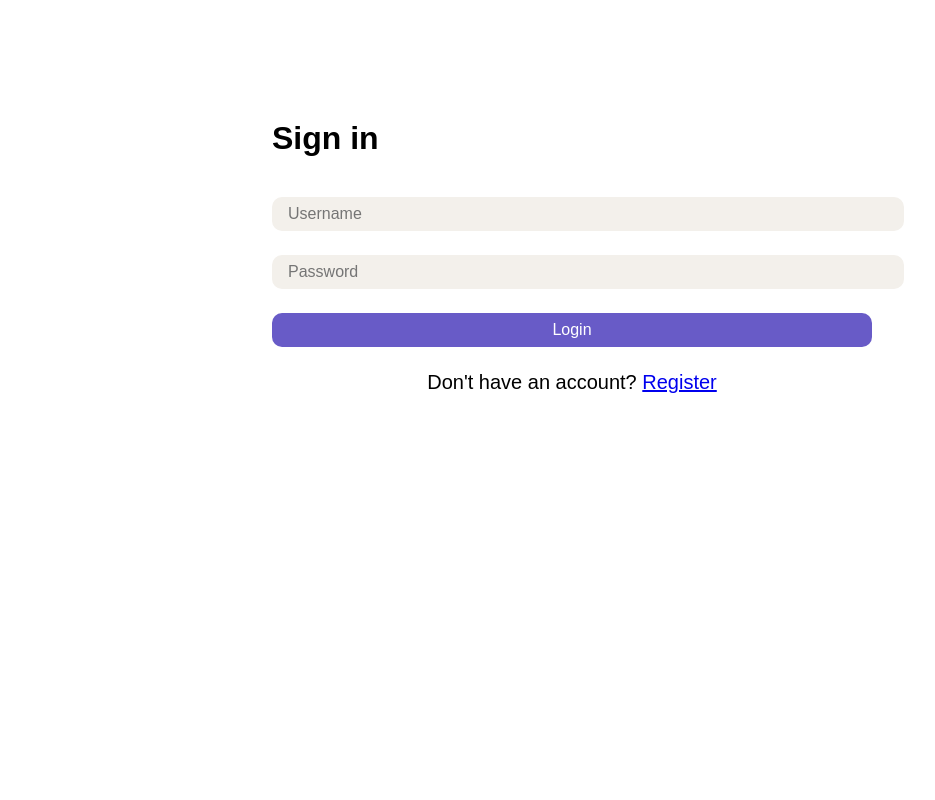
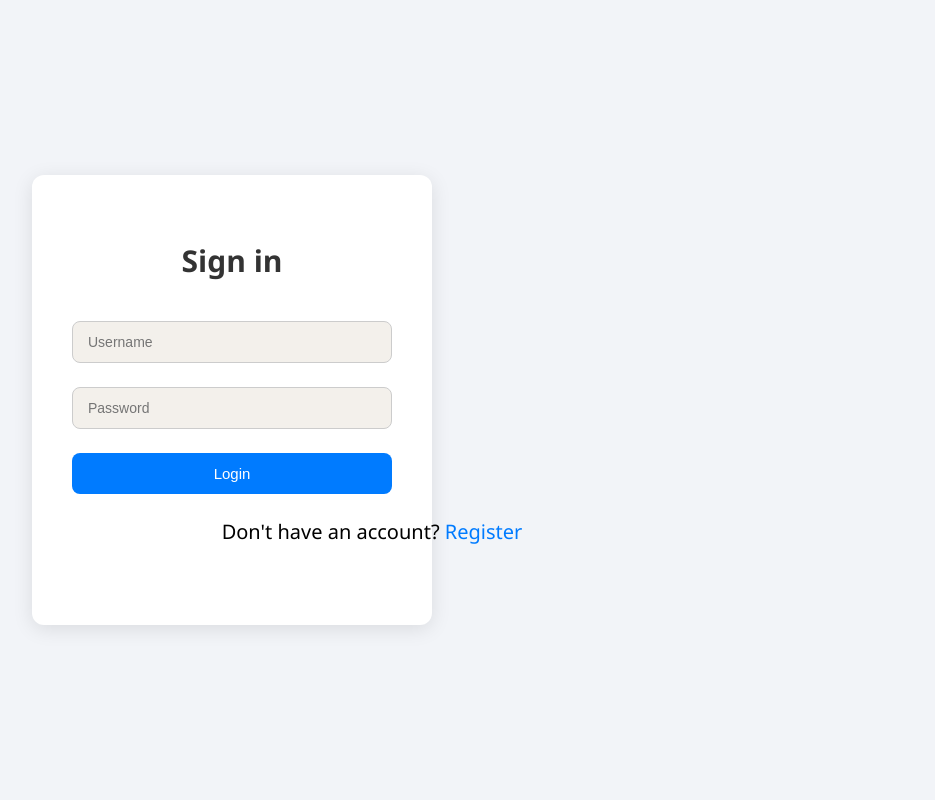
Before and after one commit to zarrazara/messenger, a Flask app: page /login in a window 1280 px wide. Shown: the whole page, without its empty margins (68-1003 px from the left). Run offline with Flask 3, Linux system fonts and the light colour scheme.

Commit message:
Update login.html

```diff
--- a/templates/login.html
+++ b/templates/login.html
@@ -2,20 +2,87 @@
 <html lang="en">
 <head>
   <meta charset="UTF-8">
+  <title>Login</title>
   <link rel="stylesheet" href="{{ url_for('static', filename='base.css') }}">
-    <title>Login</title>
+  <style>
+    body {
+      font-family: 'Segoe UI', sans-serif;
+      background-color: #f2f4f8;
+      display: flex;
+      justify-content: center;
+      align-items: center;
+      height: 100vh;
+      margin: 0;
+    }
+
+    .login-container {
+      background-color: white;
+      padding: 40px;
+      border-radius: 12px;
+      box-shadow: 0 4px 20px rgba(0, 0, 0, 0.1);
+      width: 100%;
+      max-width: 400px;
+      box-sizing: border-box;
+    }
+
+    h2 {
+      text-align: center;
+      margin-bottom: 30px;
+      color: #333;
+    }
+
+    .form input {
+      width: 100%;
+      padding: 12px 15px;
+      margin-bottom: 15px;
+      border: 1px solid #ccc;
+      border-radius: 8px;
+      font-size: 14px;
+      box-sizing: border-box;
+    }
+
+    .form button {
+      width: 100%;
+      padding: 12px;
+      background-color: #007bff;
+      color: white;
+      border: none;
+      border-radius: 8px;
+      font-size: 15px;
+      cursor: pointer;
+      transition: background-color 0.2s ease;
+    }
+
+    .form button:hover {
+      background-color: #0056b3;
+    }
+
+    .text {
+      text-align: center;
+      margin-top: 15px;
+    }
+
+    .text a {
+      color: #007bff;
+      text-decoration: none;
+    }
+
+    .text a:hover {
+      text-decoration: underline;
+    }
+  </style>
 </head>
 <body>
-    <div class="text">
+  <div class="login-container">
     <h2>Sign in</h2>
-    </div>
     <form method="POST" class="form">
       <input name="username" placeholder="Username" required>
       <input name="password" type="password" placeholder="Password" required>
       <button type="submit">Login</button>
       <div class="text">
-      <p>Don't have an account? <a href="/register">Register</a></p>
+        <p>Don't have an account? <a href="{{ url_for('register') }}">Register</a></p>
       </div>
     </form>
+  </div>
 </body>
 </html>
```
Lines whose indentation alone changed are shown as unchanged.
